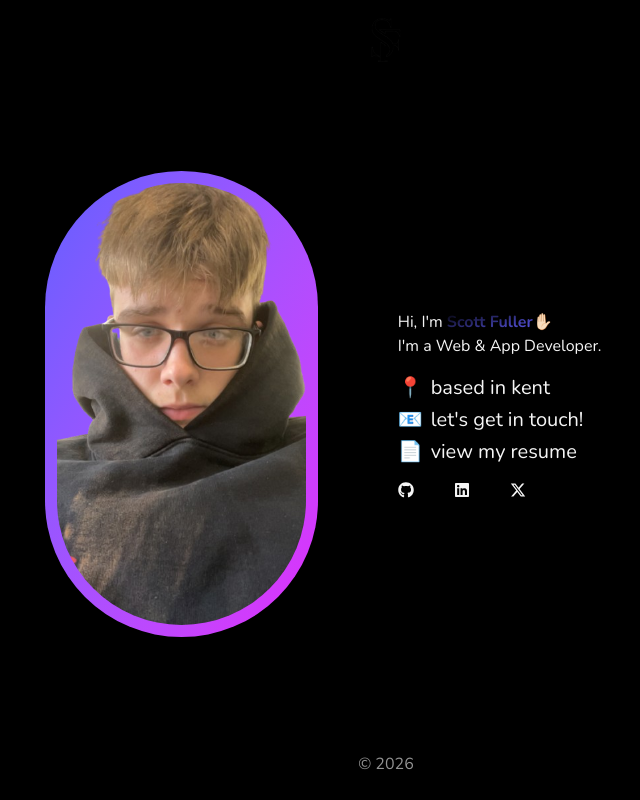
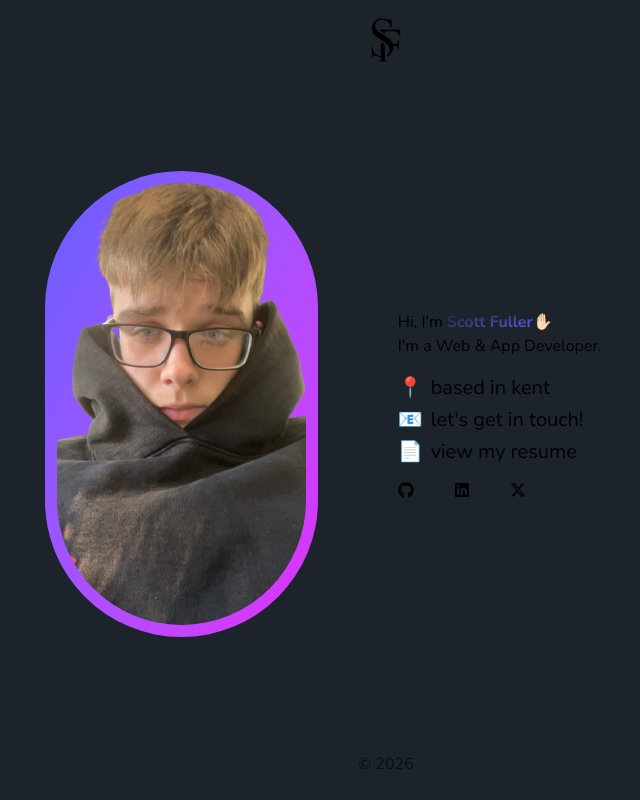
Before and after one commit to SF-08/scottfuller.dev, a Next.js app: page / in a window 1280 px wide. Shown: the whole page, without its empty margins (254-894 px from the left). Built offline with nearby package versions, Linux system fonts and the light colour scheme.

Commit message:
color changes

```diff
--- a/app/globals.css
+++ b/app/globals.css
@@ -1,8 +1,7 @@
 @import "tailwindcss";
 
 :root {
-  --bg-color: #000000;
-  --text-color: #f5f5f5;
+  --bg-color: #1d232a;
 }
 
 html,
@@ -13,10 +12,8 @@ body {
 html {
   @apply transition-colors duration-200;
   background-color: var(--bg-color);
-  color: var(--text-color);
 }
 
 body {
   background-color: var(--bg-color);
-  color: var(--text-color);
 }
```
